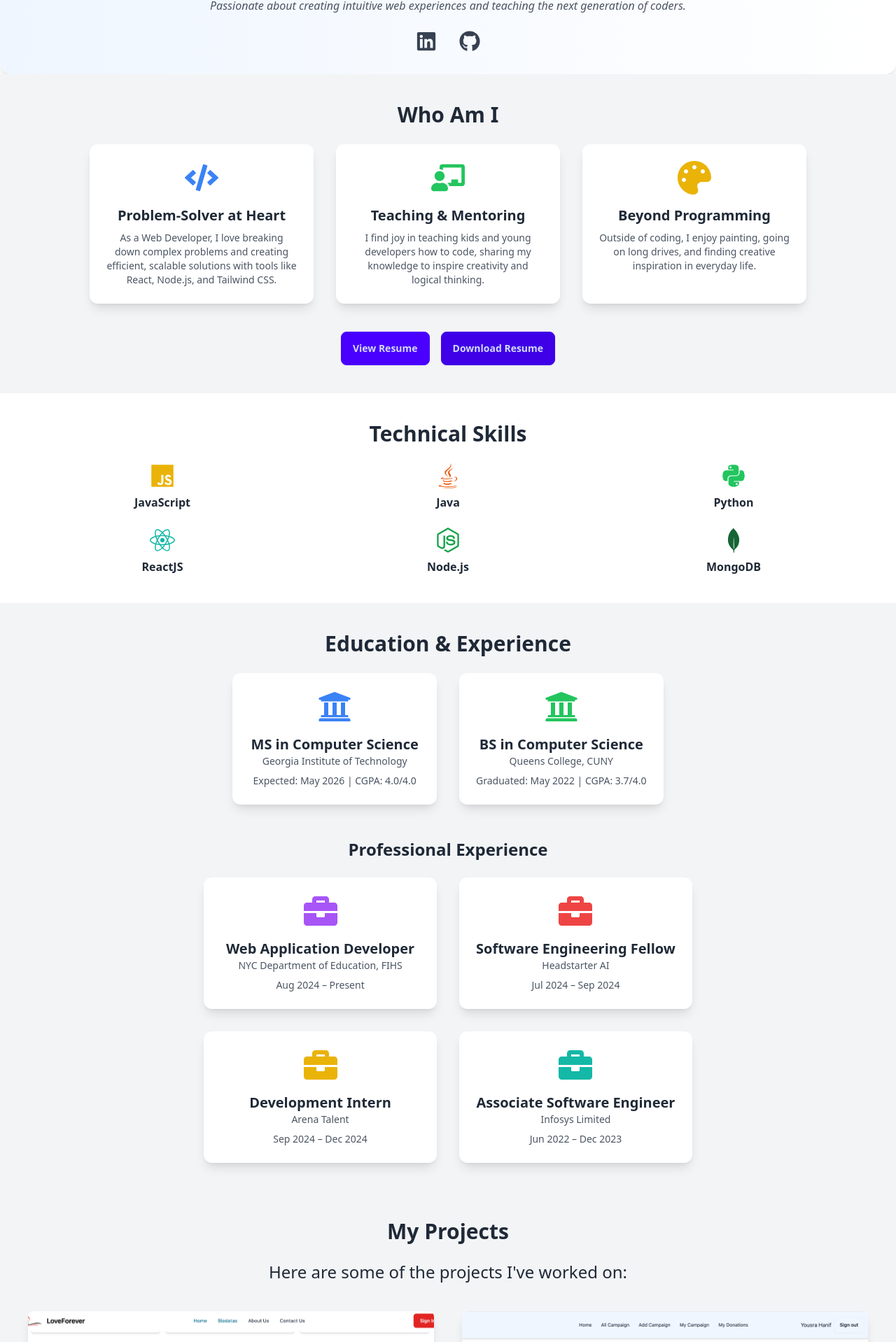
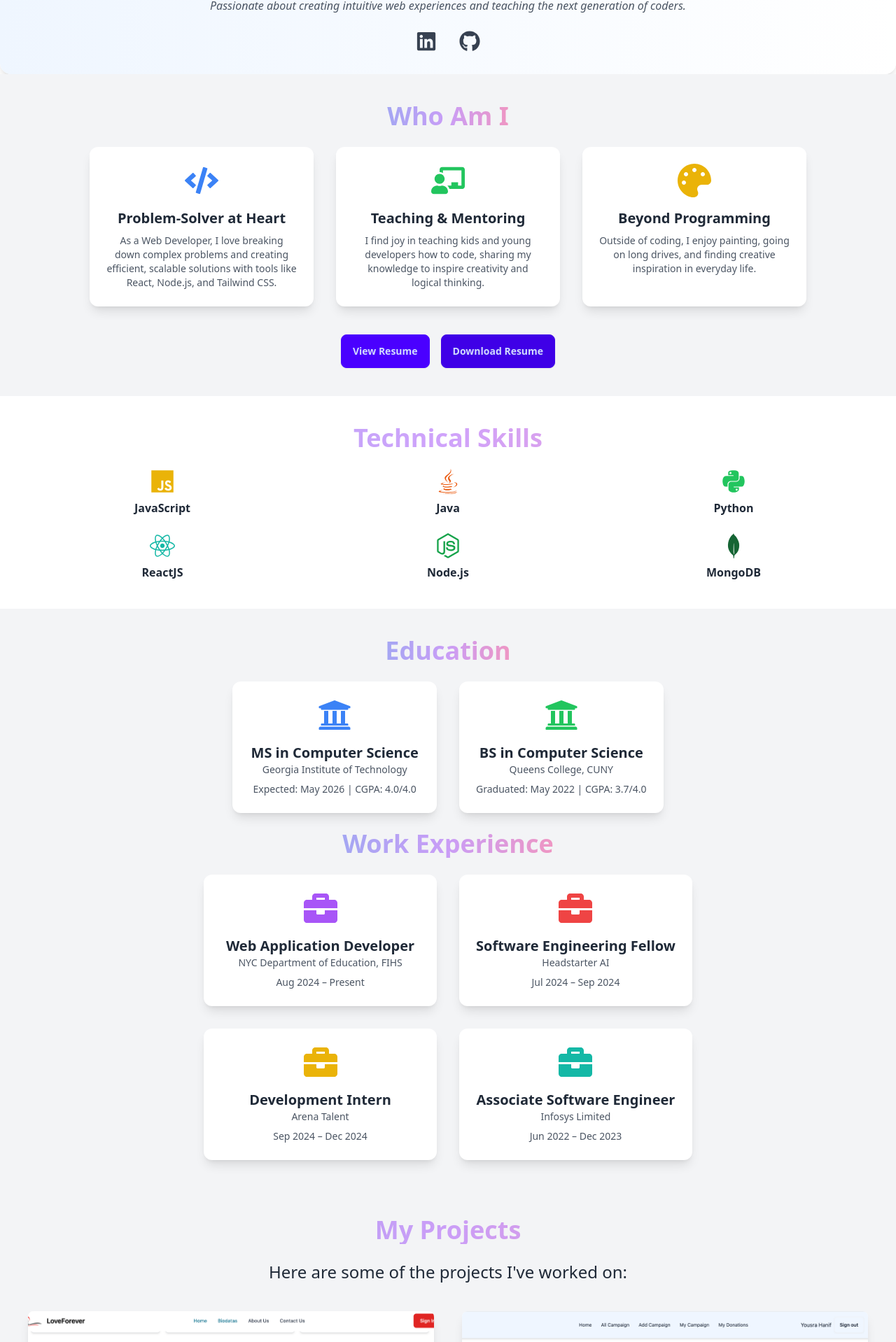
Before and after one commit to yousrahanif/Portfolio, a React (Vite) app: page / in a window 1280 px wide. Shown: the part 392-2310 px from the top of the page at 70% size. Built offline with nearby package versions, Linux system fonts and the light colour scheme.

Commit message:
new changes

```diff
--- a/src/components/AboutSection.jsx
+++ b/src/components/AboutSection.jsx
@@ -37,7 +37,13 @@ const AboutSection = () => (
     id="about"
     className="p-10 bg-gray-100 flex justify-center items-center flex-col text-center"
   >
-    <h2 className="text-3xl font-bold mb-6">Who Am I</h2>
+    {/* <h2 className="text-3xl font-bold mb-6">Who Am I</h2> */}
+
+<h2 className="text-4xl font-extrabold text-center mb-6 bg-gradient-to-r from-indigo-500 via-purple-500 to-pink-500 text-transparent bg-clip-text animate-pulse">
+  Who Am I
+</h2>
+
+
 
     {/* Visual Highlights */}
     <div className="grid md:grid-cols-3 gap-8 max-w-5xl">
--- a/src/components/Accomplishments.jsx
+++ b/src/components/Accomplishments.jsx
@@ -5,7 +5,7 @@ import panel from '../images/panel.jpg'
 import diploma from '../images/diploma.png'
 const Accomplishments = () => (
   <section id="accomplishments" className="p-10 bg-gray-100">
-    <h3 className="text-3xl font-bold text-center mb-6">A Few Accomplishments</h3>
+    <h3 className="text-4xl font-extrabold text-center mb-6 bg-gradient-to-r from-indigo-500 via-purple-500 to-pink-500 text-transparent bg-clip-text animate-pulse">A Few Accomplishments</h3>
     <p className="text-center text-2xl mb-10">Here are some highlights of my achievements and experiences:</p>
     <div className="grid grid-cols-1 md:grid-cols-3 gap-6">
       {/* Instructed Robotics Engineering Summer Camp */}
--- a/src/components/ContactForm.jsx
+++ b/src/components/ContactForm.jsx
@@ -66,7 +66,7 @@ const ContactForm = () => {
 
   return (
     <section id="contact" className="p-10 bg-white">
-      <h3 className="text-3xl font-bold text-center mb-6">Contact Me</h3>
+      <h3 className="text-4xl font-extrabold text-center mb-6 bg-gradient-to-r from-indigo-500 via-purple-500 to-pink-500 text-transparent bg-clip-text animate-pulse">Contact Me</h3>
       <form
         className="mt-6 grid grid-cols-1 gap-4 max-w-md mx-auto"
         onSubmit={onSubmit}
--- a/src/components/EducationExperienceSection.jsx
+++ b/src/components/EducationExperienceSection.jsx
@@ -4,7 +4,7 @@ import { FaUniversity, FaBriefcase } from "react-icons/fa";
 const EducationExperienceSection = () => {
   return (
     <section className="p-10 bg-gray-100 flex flex-col items-center text-center">
-      <h2 className="text-3xl font-bold mb-6">Education & Experience</h2>
+      <h2 className="text-4xl font-extrabold text-center mb-6 bg-gradient-to-r from-indigo-500 via-purple-500 to-pink-500 text-transparent bg-clip-text animate-pulse">Education</h2>
 
       {/* Educational Qualifications */}
       <div className="grid md:grid-cols-2 gap-8 max-w-5xl">
@@ -29,7 +29,7 @@ const EducationExperienceSection = () => {
       </div>
 
       {/* Professional Experience */}
-      <h3 className="text-2xl font-bold mt-12 mb-6">Professional Experience</h3>
+      <h3 className="text-4xl font-extrabold text-center mt-6 mb-6 bg-gradient-to-r from-indigo-500 via-purple-500 to-pink-500 text-transparent bg-clip-text animate-pulse"> Work Experience</h3>
       <div className="grid md:grid-cols-2 gap-8 max-w-5xl">
         <div className="flex flex-col items-center bg-white p-6 rounded-xl shadow-lg">
           <FaBriefcase className="text-5xl text-purple-500 mb-4" />
--- a/src/components/ProjectsSection.jsx
+++ b/src/components/ProjectsSection.jsx
@@ -366,7 +366,7 @@ const ProjectsSection = () => {
 
   return (
     <section id="projects" className="p-10 bg-gray-100">
-      <h3 className="text-3xl font-bold text-center mb-6">My Projects</h3>
+      <h3 className="text-4xl font-extrabold text-center mb-6 bg-gradient-to-r from-indigo-500 via-purple-500 to-pink-500 text-transparent bg-clip-text animate-pulse">My Projects</h3>
       <p className="text-center text-2xl mb-10">Here are some of the projects I've worked on:</p>
       <div className="grid grid-cols-1 md:grid-cols-2 gap-10">
         {projects.map((project, index) => (
--- a/src/components/TeachingProjects.jsx
+++ b/src/components/TeachingProjects.jsx
@@ -164,7 +164,7 @@ import bank from "../images/bank.png";
 
 const TeachingProjects = () => (
   <section id="teaching" className="p-10 bg-white">
-    <h3 className="text-3xl font-bold text-center mb-6">Teaching Projects</h3>
+    <h3 className="text-4xl font-extrabold text-center mb-6 bg-gradient-to-r from-indigo-500 via-purple-500 to-pink-500 text-transparent bg-clip-text animate-pulse">Teaching Projects</h3>
     <p className="text-center text-2xl mb-10">Here are some of the projects I’ve used to teach coding concepts:</p>
     <div className="grid grid-cols-1 md:grid-cols-2 gap-6">
       {/* Scratch Projects */}
@@ -176,7 +176,7 @@ const TeachingProjects = () => (
             className="w-full h-80 object-cover"
           />
         </a>
-        <h4 className="font-bold text-lg mb-4">Scratch Projects</h4>
+        <h4 className="font-bold text-lg mb-4 text-center">Scratch Projects</h4>
         <p className="mb-4">
           For kids aged 5-10, Scratch introduces block coding concepts through engaging projects.
           Students work on fun games like catching ghosts, maze navigation, and creative animations,
@@ -192,7 +192,7 @@ const TeachingProjects = () => (
             className="w-full h-80 object-cover"
           />
         </a>
-        <h4 className="font-bold text-lg mb-4">Web Development Projects</h4>
+        <h4 className="font-bold text-lg mb-4 text-center">Web Development Projects</h4>
         <p className="mb-4">
           For students passionate about web development, we build portfolios, school websites,
           and interactive projects. These classes teach JavaScript, HTML, and CSS fundamentals,
@@ -209,7 +209,7 @@ const TeachingProjects = () => (
             className="w-full h-80 object-cover"
           />
         </a>
-        <h4 className="font-bold text-lg mb-4">Python Projects</h4>
+        <h4 className="font-bold text-lg mb-4 text-center">Python Projects</h4>
         <p className="mb-4">
           Designed for students aged 10 and up, Python classes use Pixelpad to explore advanced coding concepts.
           Students learn about objects, dictionaries, and lists by creating interactive games like space shooters
@@ -226,7 +226,7 @@ const TeachingProjects = () => (
             className="w-full h-80 object-cover"
           />
         </a>
-        <h4 className="font-bold text-lg mb-4">Java Projects</h4>
+        <h4 className="font-bold text-lg mb-4 text-center">Java Projects</h4>
         <p className="mb-4">
           Targeting 9th and 10th graders preparing for AP Computer Science, Java classes focus on
           classes, objects, and functions. Students create projects like GUI-based calculators to apply
--- a/src/components/TechnicalSkills.jsx
+++ b/src/components/TechnicalSkills.jsx
@@ -85,7 +85,7 @@ import { SiMongodb } from 'react-icons/si';
 
 const TechnicalSkills = () => (
   <section id="skills" className="p-10 bg-white">
-    <h3 className="text-3xl font-bold text-center mb-6">Technical Skills</h3>
+    <h3 className="text-4xl font-extrabold text-center mb-6 bg-gradient-to-r from-indigo-500 via-purple-500 to-pink-500 text-transparent bg-clip-text animate-pulse">Technical Skills</h3>
     <div className="grid grid-cols-2 sm:grid-cols-3 gap-6 justify-items-center">
       {/* JavaScript Skill */}
       <div className="flex flex-col items-center">
```
